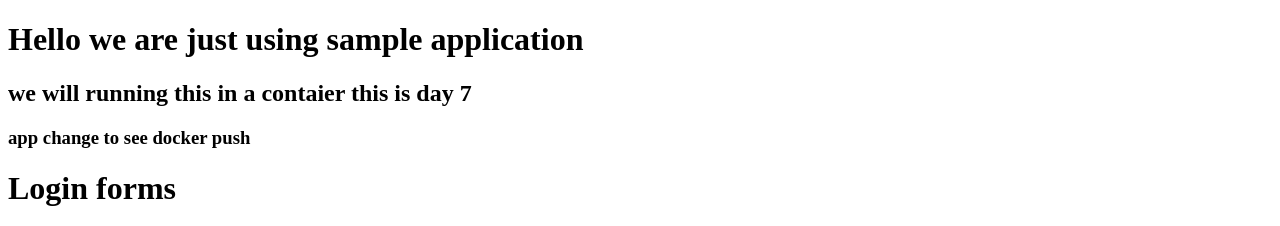
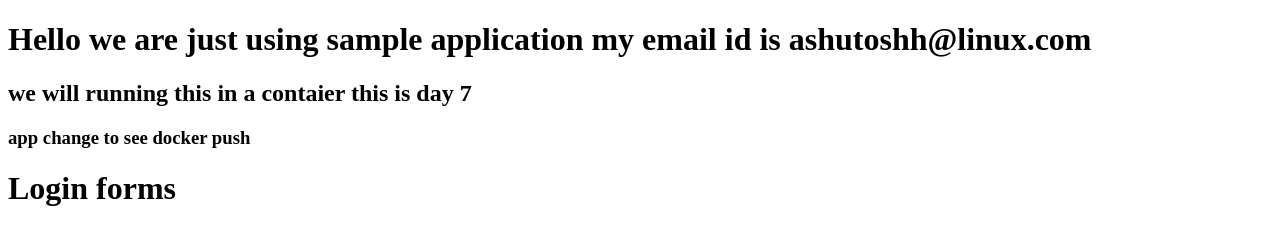
Before and after one commit to redashu/mobapp_demo, a plain HTML site: page index.html in a window 1280 px wide. Shown: the top 226 px of the page. Drawn offline with Linux system fonts and the light colour scheme.

Commit message:
udated email

```diff
--- a/index.html
+++ b/index.html
@@ -7,7 +7,8 @@
     <title>mobapp</title>
 </head>
 <body>
-    <h1> Hello we are just using sample application </h1>
+
+    <h1> Hello we are just using sample application my email id is ashutoshh@linux.com </h1>
     <h2> we will running this in a contaier this is day 7  </h2>
     <h3> app change to see docker push </h3>
     <h1> Login forms </h1>
```
